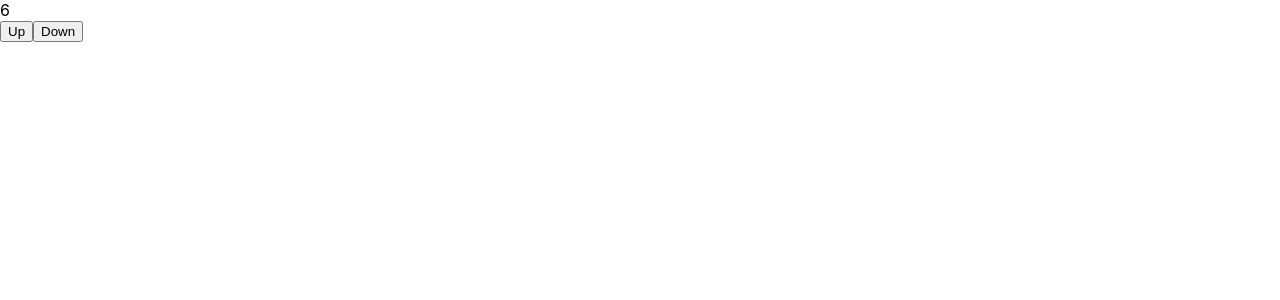
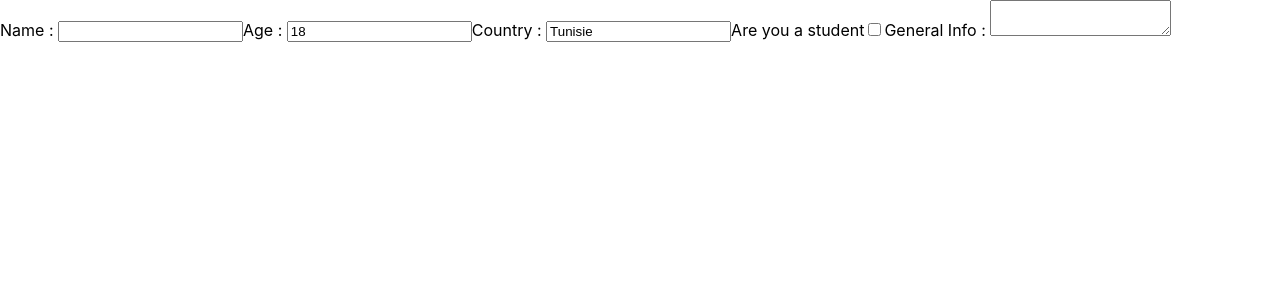
Before and after one commit to amirdhahri01/Playground_1, a React (Create React App) app: page / in a window 1280 px wide. Shown: the top 300 px of the page. Built offline with nearby package versions, Linux system fonts and the light colour scheme.

Commit message:
An update

```diff
--- a/src/App.js
+++ b/src/App.js
@@ -1,9 +1,40 @@
+import { useState } from "react";
 import "./App.css";
-import Reducer from "./Components/Reducer";
+
 function App() {
+  const [formData , setFormData] = useState({
+    name:"",
+    age : 18,
+    country:"Tunisie",
+    generalInfo:"",
+    isStudent:false
+  });
+  const handleChange = (e) => {
+    setFormData(oldFormData => {
+      return {
+        ...oldFormData,
+        [e.target.name] : e.target.value
+      }
+    })
+    console.log(formData);
+
+  }
   return (
     <>
-      <Reducer />
+      <form action="">
+        <label htmlFor="name">Name : </label>
+        <input value={formData.name} name="name" type="text" id="name" onChange={handleChange}/>
+        <label htmlFor="age">Age : </label>
+        <input value={formData.age} name="age" type="text" id="age" onChange={handleChange}/>
+        <label htmlFor="country">Country : </label>
+        <input value={formData.country} name="country" type="text" id="country" onChange={handleChange}/>
+        <label htmlFor="student">Are you a student</label>
+        <input type="checkbox" id="student" />
+        <label htmlFor="generalInfo">General Info : </label>
+        <textarea name="" id="generalInfo" onChange={handleChange}>
+          {formData.generalInfo}
+        </textarea>
+      </form>
     </>
   );
 }
```
